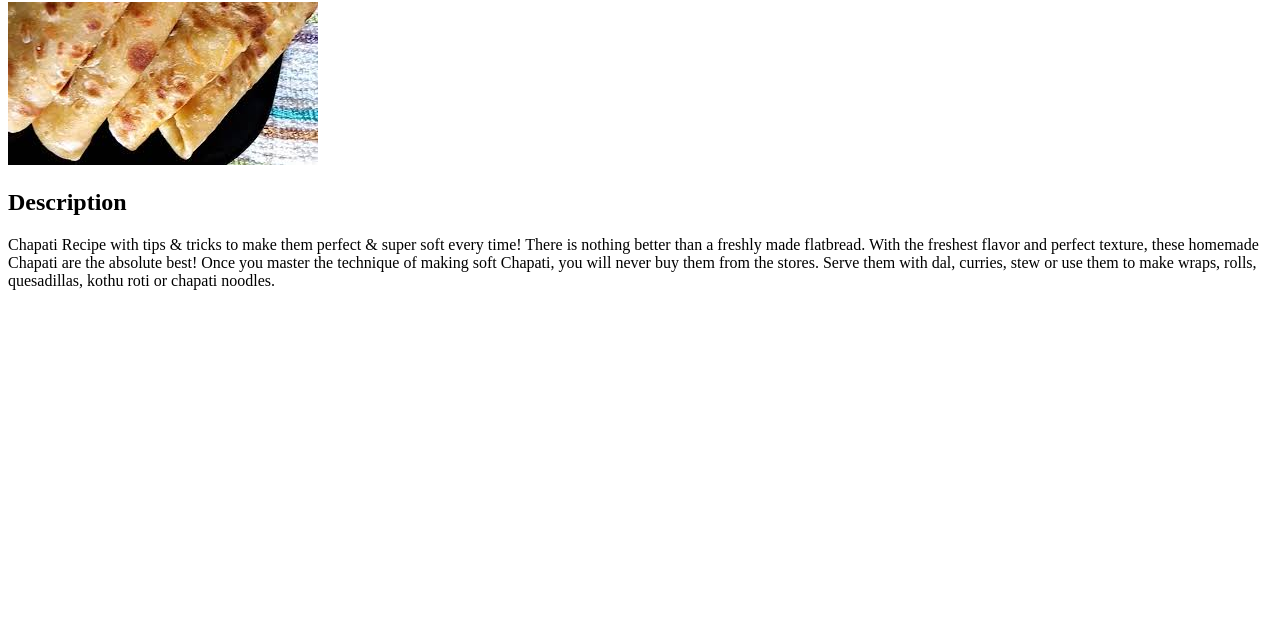
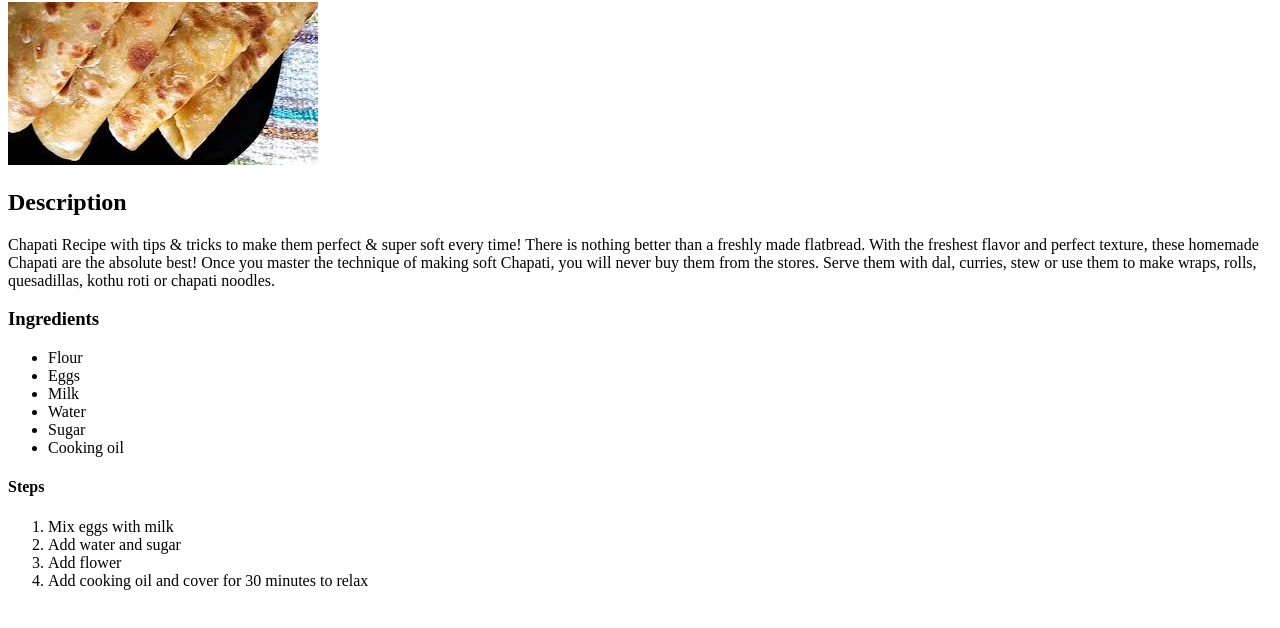
Before and after one commit to hpeter19/odin-ricipes, a plain HTML site: page recipes/chapo.html in a window 1280 px wide. Shown: the part 104-732 px from the top of the page. Drawn offline with Linux system fonts and the light colour scheme.

Commit message:
adding ingredients and steps for easy cooking

```diff
--- a/recipes/chapo.html
+++ b/recipes/chapo.html
@@ -20,5 +20,20 @@
         kothu roti or chapati noodles.
 
     </p>
-</body>
+    <h3>Ingredients</h3>
+    <ul>
+        <li>Flour</li>
+        <li>Eggs</li>
+        <li>Milk</li>
+        <li>Water</li>
+        <li>Sugar</li>
+        <li>Cooking oil</li>
+    </ul>
+    <h4>Steps</h4>
+    <ol>
+        <li>Mix eggs with milk</li>
+        <li>Add water and sugar</li>
+        <li>Add flower</li>
+        <li>Add cooking oil and cover for 30 minutes to relax</li>
+    </ol>
 </html>
```
